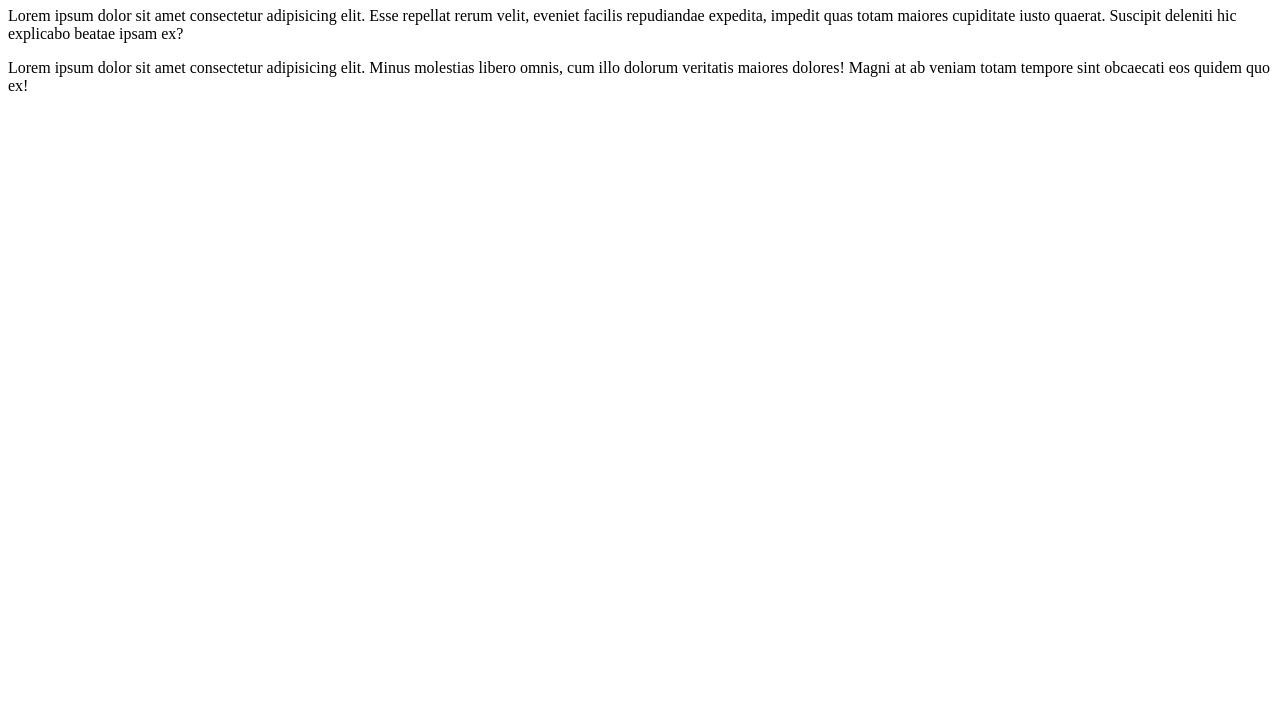
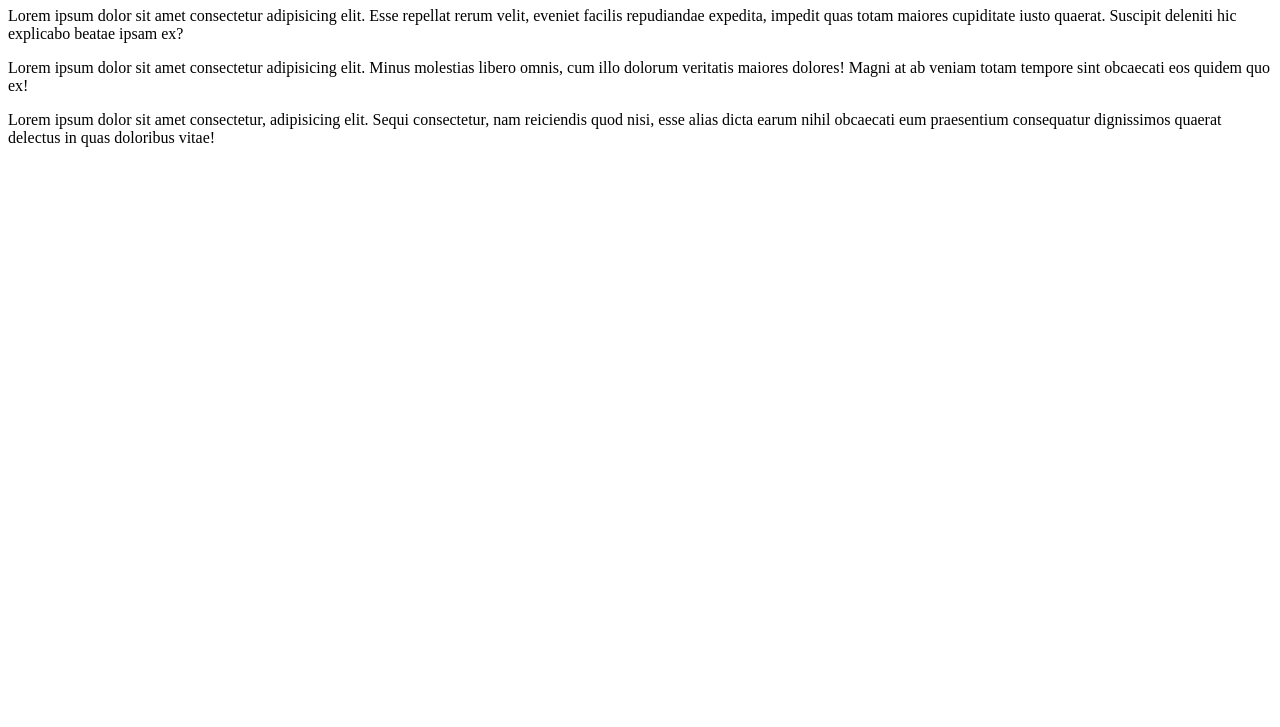
Before and after one commit to MateoAlejandroRodriguez19/Unorapido, a plain HTML site: page index.html in a window 1280 px wide. Shown: the part 73-800 px from the top of the page. Drawn offline with Linux system fonts and the light colour scheme.

Commit message:
cambio de HTML desde la segunda rama

```diff
--- a/index.html
+++ b/index.html
@@ -10,5 +10,6 @@
     <h1>Primera Prueba de Git en VSC</h1>
     <p>Lorem ipsum dolor sit amet consectetur adipisicing elit. Esse repellat rerum velit, eveniet facilis repudiandae expedita, impedit quas totam maiores cupiditate iusto quaerat. Suscipit deleniti hic explicabo beatae ipsam ex?</p>
     <p>Lorem ipsum dolor sit amet consectetur adipisicing elit. Minus molestias libero omnis, cum illo dolorum veritatis maiores dolores! Magni at ab veniam totam tempore sint obcaecati eos quidem quo ex!</p>
+    <p>Lorem ipsum dolor sit amet consectetur, adipisicing elit. Sequi consectetur, nam reiciendis quod nisi, esse alias dicta earum nihil obcaecati eum praesentium consequatur dignissimos quaerat delectus in quas doloribus vitae!</p>
 </body>
 </html>
```
